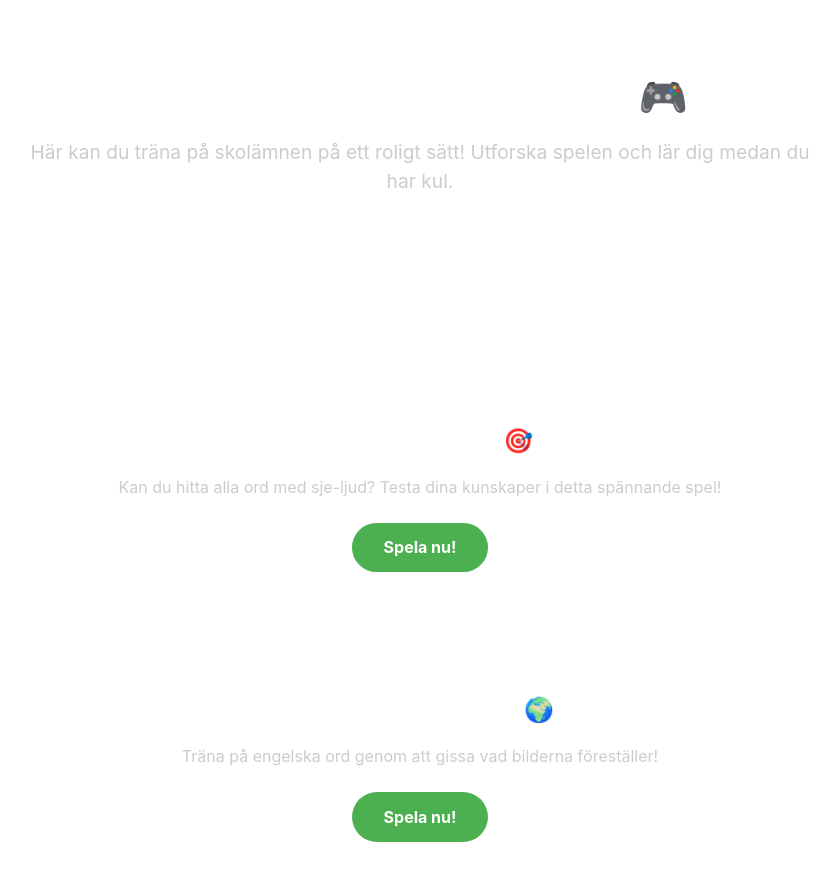
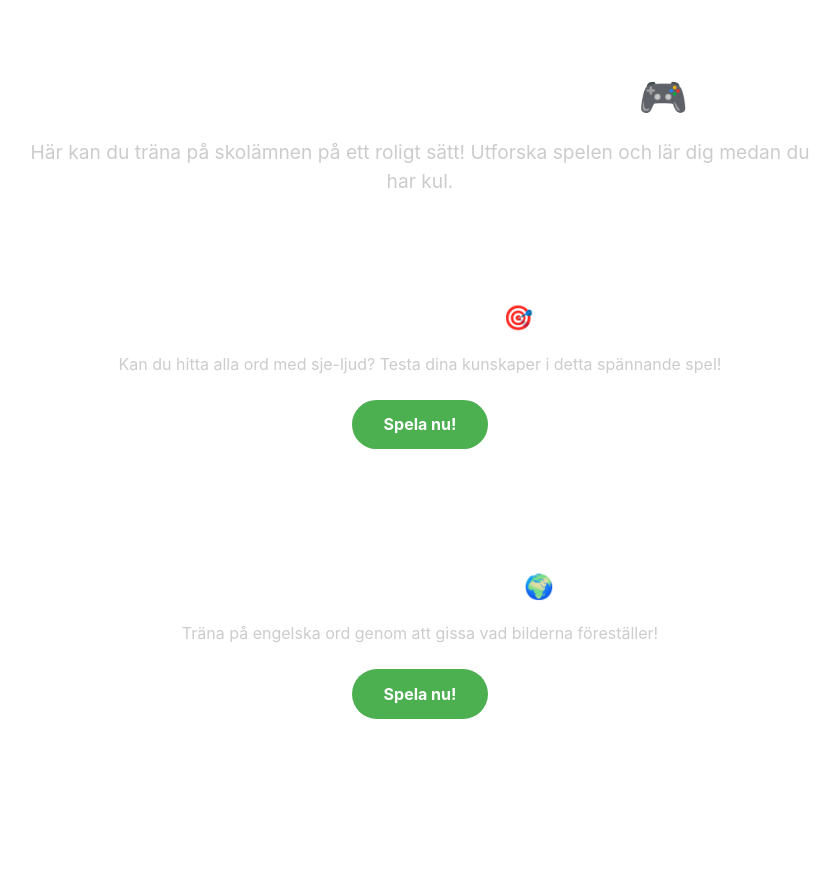
Before and after one commit to gustavjorlov/skolspel, a React (Vite) app: page /#/ in a window 1280 px wide. Shown: the top 880 px of the page, without its empty margins (220-1059 px from the left). After the commit the page ends 800 px from the top, so only its background shows below. Built offline with nearby package versions, Linux system fonts and the light colour scheme.

Commit message:
feat: remove header for available games section in Home component

```diff
--- a/src/components/Home.tsx
+++ b/src/components/Home.tsx
@@ -10,7 +10,6 @@ export function Home() {
       </p>
 
       <div className="games">
-        <h2>Tillgängliga spel:</h2>
         <div className="game-card">
           <h3>Gissa sje-ljudet! 🎯</h3>
           <p>
```
